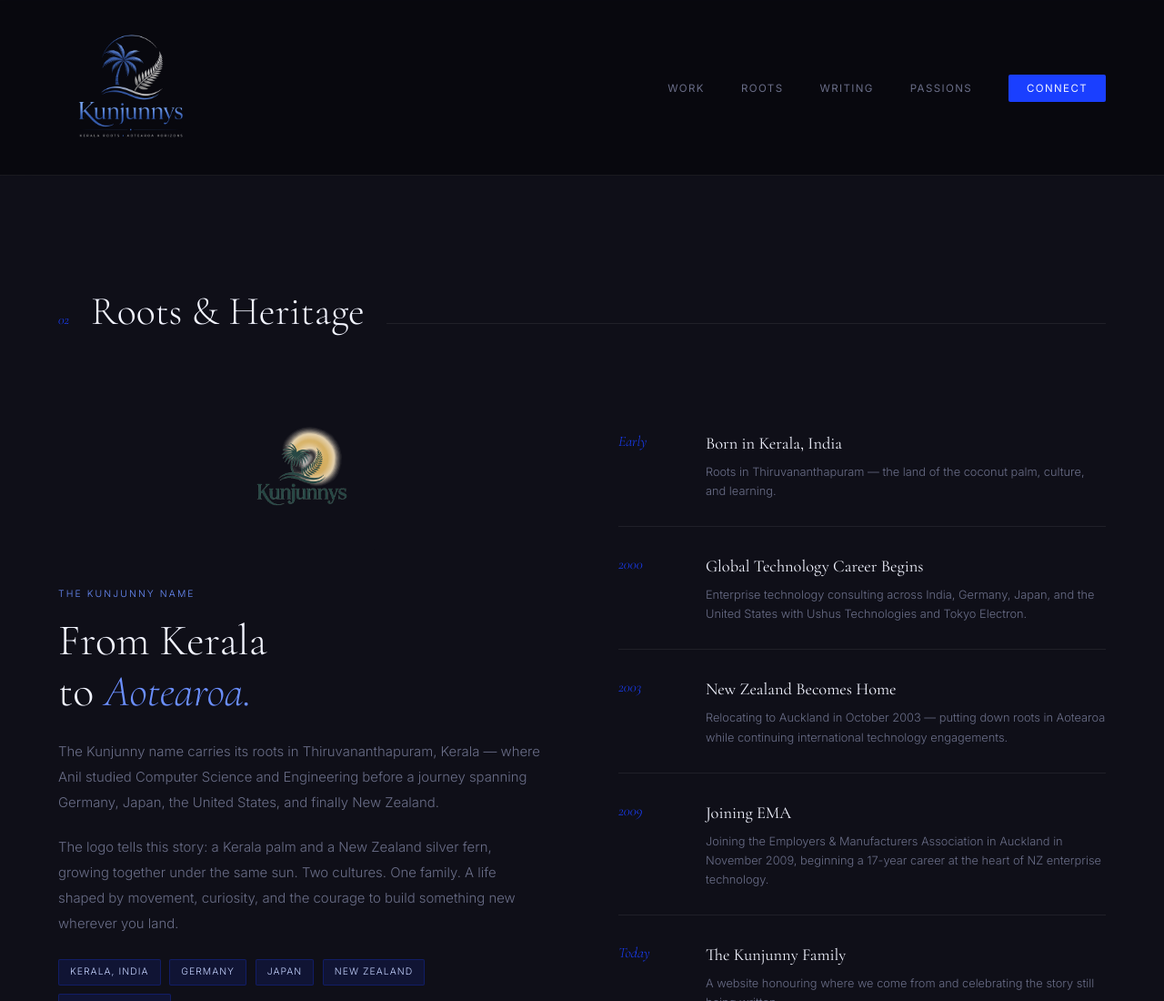
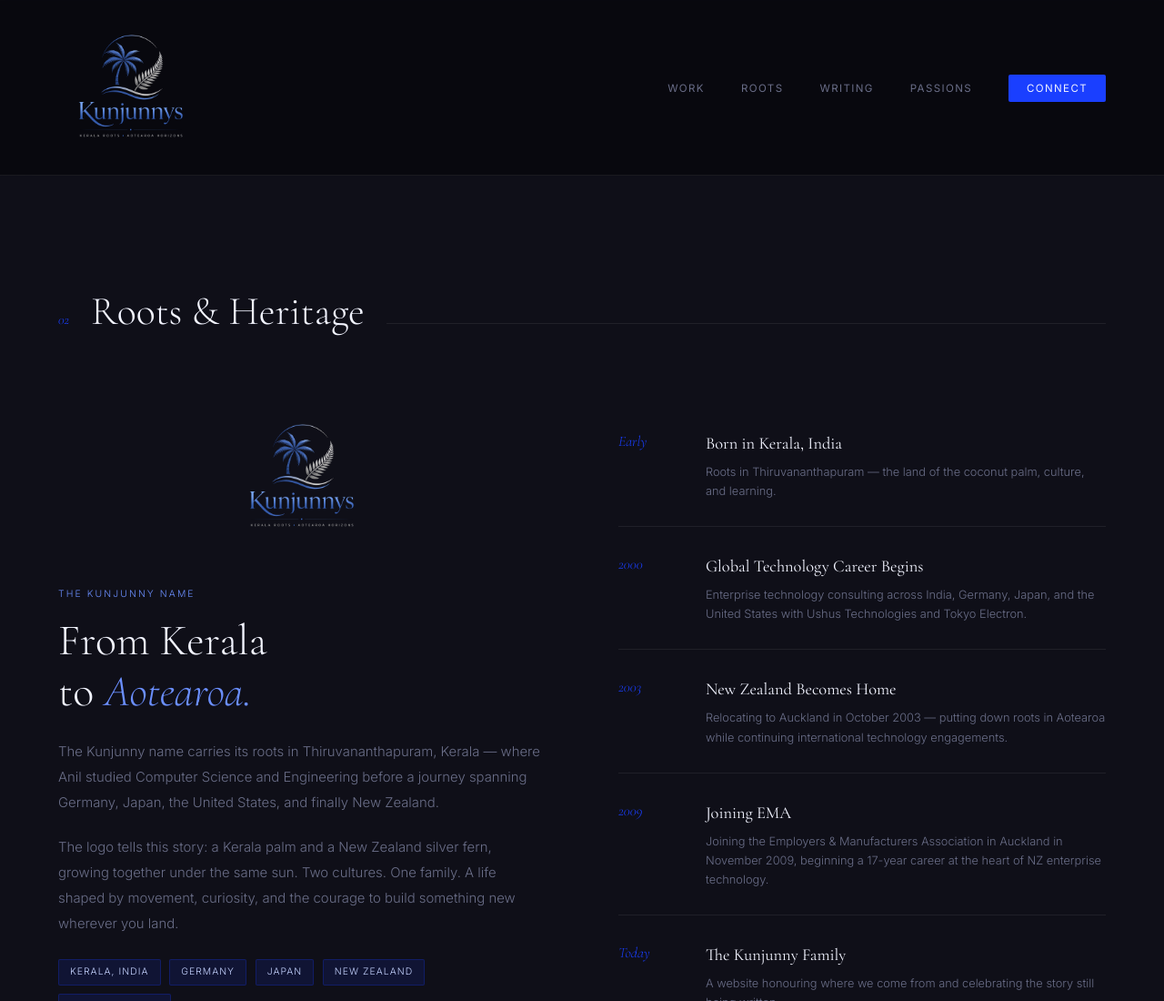
Before and after one commit to anilsema/kunjunnys, a plain HTML site: page roots.html in a window 1280 px wide. Shown: the top 1100 px of the page at 91% size. Drawn offline with nearby package versions, Linux system fonts and the light colour scheme.

Commit message:
Update logo image source in roots.html

```diff
--- a/roots.html
+++ b/roots.html
@@ -28,7 +28,7 @@
   </div>
   <div class="roots-inner reveal">
     <div>
-      <div class="roots-logo-container"><img class="roots-logo" src="images/logo.png" alt=""/></div>
+      <div class="roots-logo-container"><img class="roots-logo" src="images/kunjunnys-logo-transparent.png" alt=""/></div>
       <p class="roots-story-label">The Kunjunny Name</p>
       <h3 class="roots-headline">From Kerala<br>to <em>Aotearoa.</em></h3>
       <p class="roots-body">The Kunjunny name carries its roots in Thiruvananthapuram, Kerala &mdash; where Anil studied Computer Science and Engineering before a journey spanning Germany, Japan, the United States, and finally New Zealand.</p>
```
